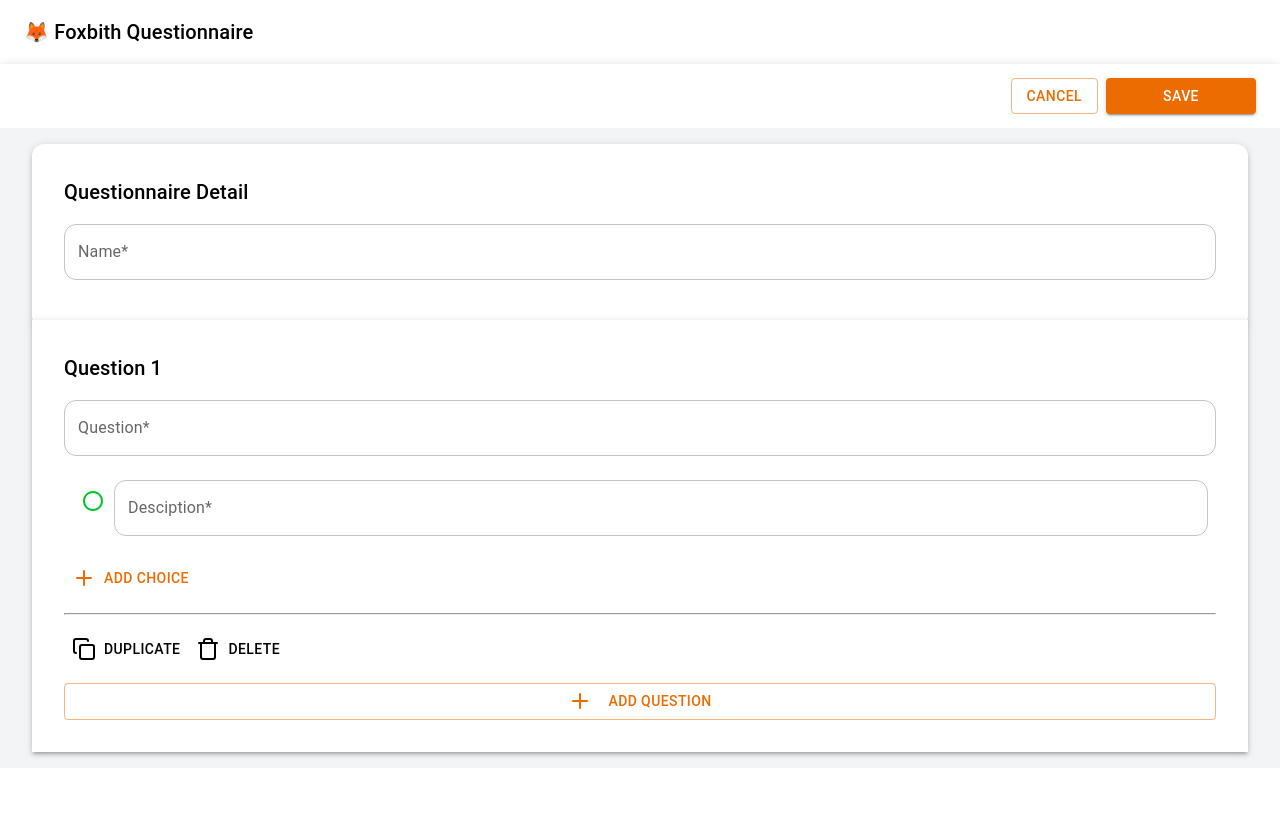
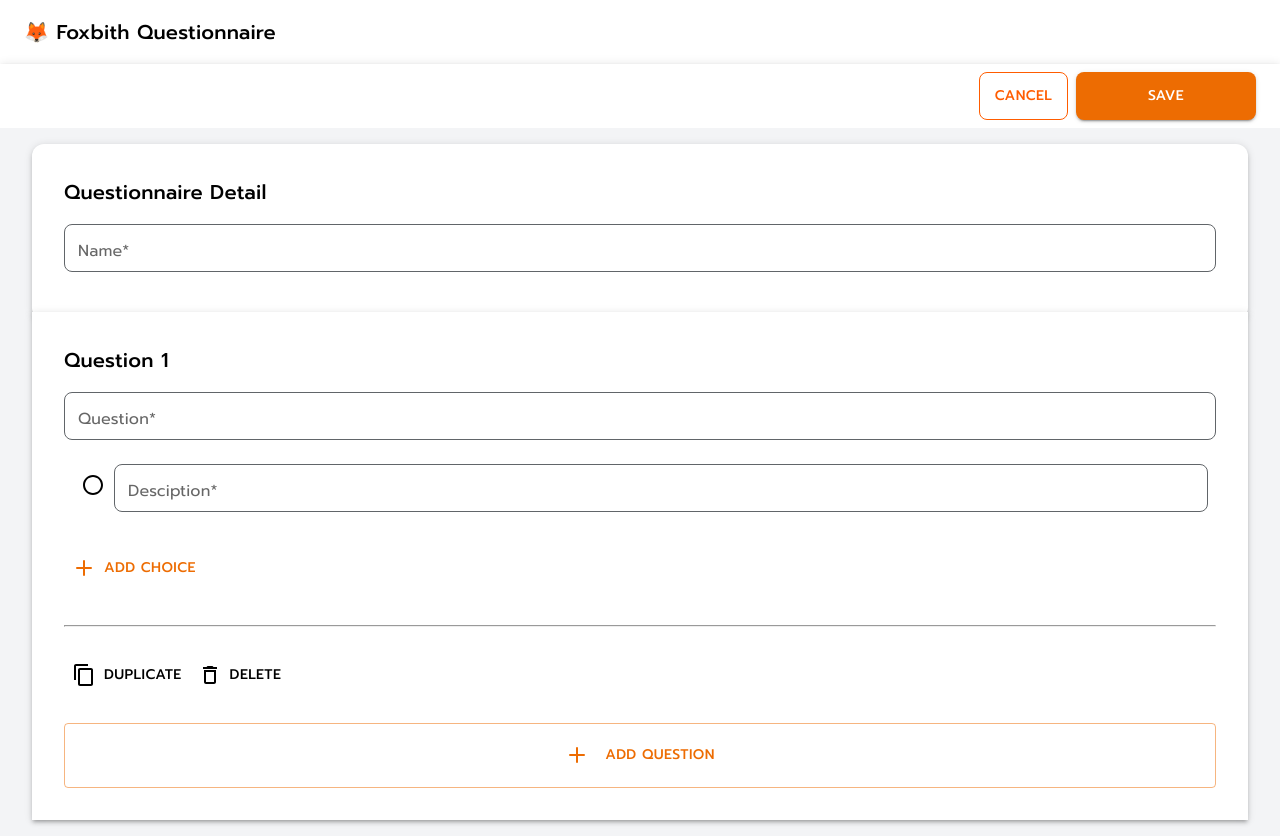
Before and after one commit to aomapjjj/foxbith-test3-aom, a Next.js app in the folder test3/: page / in a window 1280 px wide. Before the commit the page ends 800 px from the top, so only its background shows below. Built offline with nearby package versions, Linux system fonts and the light colour scheme.

Commit message:
fix : add missing style in textfield and btn

```diff
--- a/test3/src/pages/_document.tsx
+++ b/test3/src/pages/_document.tsx
@@ -1,13 +1,20 @@
-import { Html, Head, Main, NextScript } from "next/document";
+import { Html, Head, Main, NextScript } from "next/document"
 
 export default function Document() {
   return (
     <Html lang="en">
-      <Head />
+      <Head>
+        <link rel="preconnect" href="https://fonts.googleapis.com" />
+        <link rel="preconnect" href="https://fonts.gstatic.com" />
+        <link
+          href="https://fonts.googleapis.com/css2?family=Prompt:ital,wght@0,100;0,200;0,300;0,400;0,500;0,600;0,700;0,800;0,900;1,100;1,200;1,300;1,400;1,500;1,600;1,700;1,800;1,900&display=swap"
+          rel="stylesheet"
+        />
+      </Head>
       <body>
         <Main />
         <NextScript />
       </body>
     </Html>
-  );
+  )
 }
--- a/test3/src/pages/components/Form.tsx
+++ b/test3/src/pages/components/Form.tsx
@@ -1,7 +1,6 @@
 import { Box, Grid2, Typography } from "@mui/material"
 import FormInput from "./form/FormInput"
 import Question from "./form/Question"
-import ManageForm from "./form/ManageForm"
 
 const Form = () => {
   return (
@@ -28,7 +27,7 @@ const Form = () => {
           <Grid2 size={12}>
             <Typography
               variant="h6"
-              component="div"
+              fontFamily={"Prompt"}
               sx={{ flexGrow: 1, color: "black" }}
             >
               Questionnaire Detail
--- a/test3/src/pages/components/Navbar.tsx
+++ b/test3/src/pages/components/Navbar.tsx
@@ -1,18 +1,4 @@
-import {
-  AppBar,
-  Box,
-  Button,
-  Checkbox,
-  FormControl,
-  FormControlLabel,
-  Radio,
-  RadioGroup,
-  Stack,
-  Toolbar,
-  Typography,
-} from "@mui/material"
-import { orange } from "@mui/material/colors"
-import Form from "./Form"
+import { AppBar, Box, Button, Toolbar, Typography } from "@mui/material"
 
 export default function App() {
   return (
@@ -22,7 +8,7 @@ export default function App() {
           <Toolbar>
             <Typography
               variant="h6"
-              component="div"
+              fontFamily={"Prompt"}
               sx={{ flexGrow: 1, color: "black" }}
             >
               🦊 Foxbith Questionnaire
@@ -32,18 +18,34 @@ export default function App() {
         </AppBar>
         <AppBar position="static" sx={{ bgcolor: "white" }}>
           <Toolbar sx={{ gap: 1, justifyContent: "end" }}>
-            <Button variant="outlined" color="warning">
+            <Button
+              variant="outlined"
+              sx={{
+                width: "89px",
+                height: "48px",
+                borderRadius: 2,
+                borderColor: "#FF5C00",
+                fontFamily: "Prompt",
+                color: "#FF5C00"
+              }}
+            >
               Cancel
             </Button>
-            <Button variant="contained" color="warning" sx={{ width: "150px" }}>
+            <Button
+              variant="contained"
+              color="warning"
+              sx={{
+                width: "180px",
+                height: "48px",
+                borderRadius: 2,
+                fontFamily: "Prompt"
+              }}
+            >
               Save
             </Button>
           </Toolbar>
         </AppBar>
       </Box>
-      <Stack gap={2} sx={{ p: 2 , bgcolor:"#F3F4F6"  }}>
-        <Form />
-      </Stack>
     </>
   )
 }
--- a/test3/src/pages/components/form/AddForm.tsx
+++ b/test3/src/pages/components/form/AddForm.tsx
@@ -7,7 +7,7 @@ const AddForm = () => {
         sx={{
           gap: 6,
           backgroundColor: "white",
-          borderRadius: 3,
+          borderRadius: 3
         }}
       >
         <Button
@@ -15,10 +15,18 @@ const AddForm = () => {
           variant="outlined"
           sx={{
             width: "100%",
-            gap: 2,
+            gap: 2
           }}
         >
-          <Plus /> <p color="warning">Add Question</p>
+          <Plus />{" "}
+          <p
+            color="warning"
+            style={{
+              fontFamily:"Prompt"
+            }}
+          >
+            Add Question
+          </p>
         </Button>
       </Box>
     </div>
--- a/test3/src/pages/components/form/FormInput.tsx
+++ b/test3/src/pages/components/form/FormInput.tsx
@@ -1,4 +1,14 @@
+import { colors } from "@mui/material"
 import TextField from "@mui/material/TextField"
+import styled from "styled-components"
+import { outlinedInputClasses } from "@mui/material/OutlinedInput"
+
+import {
+  createTheme,
+  ThemeProvider,
+  Theme,
+  useTheme
+} from "@mui/material/styles"
 
 type FormInputProps = {
   name: string
@@ -6,25 +16,99 @@ type FormInputProps = {
   label: string
   onChange?: any
 }
+const customTheme = (outerTheme: Theme) =>
+  createTheme({
+    palette: {
+      mode: outerTheme.palette.mode
+    },
+    components: {
+      MuiTextField: {
+        styleOverrides: {
+          root: {
+            "--TextField-brandBorderColor": "#616569",
+            "--TextField-brandBorderHoverColor": "#616569",
+            "--TextField-brandBorderFocusedColor": "#616569",
+            "& label.Mui-focused": {
+              color: "var(--TextField-brandBorderFocusedColor)"
+            }
+          }
+        }
+      },
+      MuiOutlinedInput: {
+        styleOverrides: {
+          notchedOutline: {
+            borderColor: "var(--TextField-brandBorderColor)"
+          },
+          root: {
+            [`&:hover .${outlinedInputClasses.notchedOutline}`]: {
+              borderColor: "var(--TextField-brandBorderHoverColor)"
+            },
+            [`&.Mui-focused .${outlinedInputClasses.notchedOutline}`]: {
+              borderColor: "var(--TextField-brandBorderFocusedColor)"
+            }
+          }
+        }
+      },
+      MuiFilledInput: {
+        styleOverrides: {
+          root: {
+            "&::before, &::after": {
+              borderBottom: "8px  var(--TextField-brandBorderColor)"
+            },
+            "&:hover:not(.Mui-disabled, .Mui-error):before": {
+              borderBottom: "8px  var(--TextField-brandBorderHoverColor)"
+            },
+            "&.Mui-focused:after": {
+              borderBottom: "8px  var(--TextField-brandBorderFocusedColor)"
+            }
+          }
+        }
+      },
+      MuiInput: {
+        styleOverrides: {
+          root: {
+            "&::before": {
+              borderBottom: "8px  var(--TextField-brandBorderColor)"
+            },
+            "&:hover:not(.Mui-disabled, .Mui-error):before": {
+              borderBottom: "8px  var(--TextField-brandBorderHoverColor)"
+            },
+            "&.Mui-focused:after": {
+              borderBottom: "8px  var(--TextField-brandBorderFocusedColor)"
+            }
+          }
+        }
+      }
+    }
+  })
 
 const FormInput = (props: FormInputProps) => {
   const { name, label, value, onChange } = props
+
+  const outerTheme = useTheme()
+
   return (
     <>
+      <ThemeProvider theme={customTheme(outerTheme)}>
         <TextField
           name={name}
-        id="outlined-basic"
           label={label}
           value={value}
           variant="outlined"
           onChange={onChange}
-        sx={{ width: "100%"
-          ,  [`& fieldset`]:{
-                borderRadius:3
+          sx={{
+            width: "100%",
+            [`& label`]: {
+              fontFamily: "Prompt"
+            },
+            "& .MuiOutlinedInput-root": {
+              fontFamily: "Prompt",
+              height: "48px",
+              borderRadius: "8px"
             }
           }}
-
         />
+      </ThemeProvider>
     </>
   )
 }
--- a/test3/src/pages/components/form/ManageForm.tsx
+++ b/test3/src/pages/components/form/ManageForm.tsx
@@ -1,6 +1,6 @@
 import { Box, Button } from "@mui/material"
-import { Copy, Trash } from "lucide-react"
-
+import ContentCopyIcon from "@mui/icons-material/ContentCopy"
+import DeleteOutlineIcon from "@mui/icons-material/DeleteOutline"
 const ManageForm = () => {
   return (
     <div>
@@ -8,28 +8,42 @@ const ManageForm = () => {
       <Box
         sx={{
           mt: 2,
-          display: "flex",
+          display: "flex"
         }}
       >
         <Button
           sx={{
             gap: 1,
             "&, &.Mui-checked": {
-            color: "black",
-          },
+              color: "black"
+            }
           }}
         >
-          <Copy /> <p>Duplicate</p>
+          <ContentCopyIcon />
+          <p
+            style={{
+              fontFamily: "Prompt"
+            }}
+          >
+            Duplicate
+          </p>
         </Button>
         <Button
           sx={{
             gap: 1,
             "&, &.Mui-checked": {
-            color: "black",
-          },
+              color: "black"
+            }
           }}
         >
-          <Trash /> <p>Delete</p>
+          <DeleteOutlineIcon />
+          <p
+            style={{
+              fontFamily: "Prompt"
+            }}
+          >
+            Delete
+          </p>
         </Button>
       </Box>
     </div>
--- a/test3/src/pages/components/form/Question.tsx
+++ b/test3/src/pages/components/form/Question.tsx
@@ -33,7 +33,7 @@ const Question = () => {
           <Grid2 size={12}>
             <Typography
               variant="h6"
-              component="div"
+              fontFamily={"Prompt"}
               sx={{ flexGrow: 1, color: "black" }}
             >
               Question {QUESTION_INIT.id}
@@ -55,7 +55,9 @@ const Question = () => {
           </Grid2>
           <Grid2 size={12}>
             <Button color="warning" sx={{ display: "flex", gap: 1 }} >
-              <Plus /> <p color="warning">Add Choice</p>
+              <Plus /> <p color="warning" style={{
+                fontFamily:"Prompt"
+              }}>Add Choice</p>
             </Button>
           </Grid2>
           <Grid2 size={12}>
--- a/test3/src/pages/components/form/RadioChoice.tsx
+++ b/test3/src/pages/components/form/RadioChoice.tsx
@@ -1,6 +1,5 @@
 import { Radio } from "@mui/material"
-import { Check } from 'lucide-react';
-
+import { Check } from "lucide-react"
 
 const Choice = () => {
   return (
@@ -11,8 +10,8 @@ const Choice = () => {
         inputProps={{ "aria-label": "A" }}
         sx={{
           "&, &.Mui-checked": {
-            color: "#00C62B",
-          },
+            color: "black"
+          }
         }}
       />
     </div>
--- a/test3/src/pages/index.tsx
+++ b/test3/src/pages/index.tsx
@@ -5,10 +5,10 @@ import Box from "@mui/material"
 const index = () => {
   return (
     <>
-
       <Navbar />
-
-
+      <Stack gap={2} sx={{ p: 2 , bgcolor:"#F3F4F6"  }}>
+        <Form />
+      </Stack>
     </>
   )
 }
--- a/test3/src/styles/globals.css
+++ b/test3/src/styles/globals.css
@@ -1,43 +1,6 @@
-:root {
-  --background: #ffffff;
-  --foreground: #171717;
-}
-
-@media (prefers-color-scheme: dark) {
-  :root {
-    --background: #0a0a0a;
-    --foreground: #ededed;
-  }
-}
-html,
-body {
-  max-width: 100vw;
-  overflow-x: hidden;
-}
-
-@import url('https://fonts.googleapis.com/css2?family=Prompt:ital,wght@0,100;0,200;0,300;0,400;0,500;0,600;0,700;0,800;0,900;1,100;1,200;1,300;1,400;1,500;1,600;1,700;1,800;1,900&display=swap');
 
 body {
-  color: var(--foreground);
-  background: var(--background);
-  font-family: "Prompt", serif;
-  -webkit-font-smoothing: antialiased;
-  -moz-osx-font-smoothing: grayscale;
-}
-
-* {
   box-sizing: border-box;
   padding: 0;
   margin: 0;
 }
-
-a {
-  color: inherit;
-  text-decoration: none;
-}
-
-@media (prefers-color-scheme: dark) {
-  html {
-    color-scheme: dark;
-  }
-}
```
Lines whose indentation alone changed are shown as unchanged.
